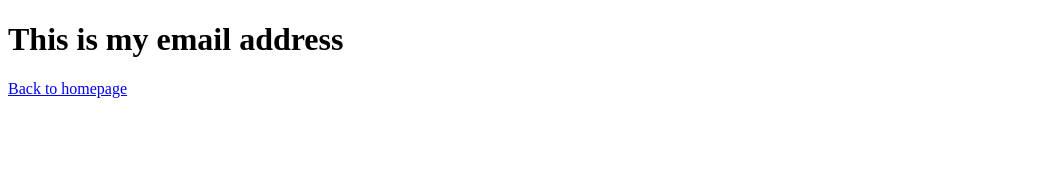
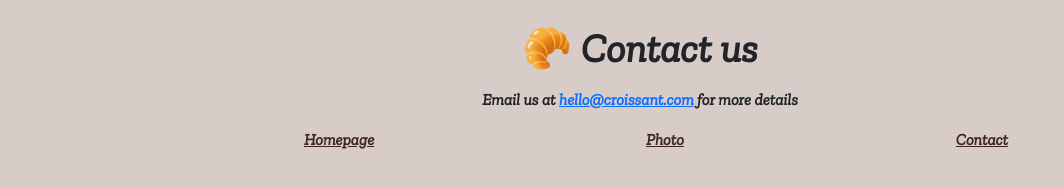
Before and after one commit to Elizabeth-Susan/My-croissant-page, a plain HTML site: page contact.html in a window 1280 px wide. Shown: the whole page, without its empty margins (0-1064 px from the left). Drawn offline with nearby package versions, Linux system fonts and the light colour scheme.

Commit message:
Styled the contact page

```diff
--- a/contact.html
+++ b/contact.html
@@ -4,10 +4,31 @@
   <meta charset="UTF-8">
   <meta http-equiv="X-UA-Compatible" content="IE=edge">
   <meta name="viewport" content="width=device-width, initial-scale=1.0">
+
+  <!-- Google Fonts link -->
+  <link href="https://fonts.googleapis.com/css2?family=Zilla+Slab:ital@1&display=swap" rel="stylesheet" />
+
+  <!-- Bootstrap Link -->
+  <link href="https://cdn.jsdelivr.net/npm/bootstrap@5.0.0-beta2/dist/css/bootstrap.min.css" rel="stylesheet"
+    integrity="sha384-BmbxuPwQa2lc/FVzBcNJ7UAyJxM6wuqIj61tLrc4wSX0szH/Ev+nYRRuWlolflfl" crossorigin="anonymous" />
+
+  <link rel="stylesheet" href="/src/styles.css" />
   <title>Contact Me</title>
 </head>
 <body>
-  <h1>This is my email address</h1>
-  <a href="/">Back to homepage</a>
+  <h1 class="text-center mt-4 fw-bolder">🥐 Contact us</h1>
+  <p class="bold text-center m-3">Email us at <a href="mailto:hello@croissant.com">hello@croissant.com</a> for more details</p>
+
+  <ul class="mt-3 bold">
+    <li>
+      <a href="/">Homepage</a>
+    </li>
+    <li>
+      <a href="/photo.html">Photo</a>
+    </li>
+    <li>
+      <a href="/contact.html">Contact</a>
+    </li>
+  </ul>
 </body>
 </html>
--- a/src/styles.css
+++ b/src/styles.css
@@ -22,7 +22,7 @@ li a:hover {
 }
 
 .image {
-    max-width: 25%;
+    max-width: 50%;
     height: auto;
     display: block;
     margin: 30px auto;
```
